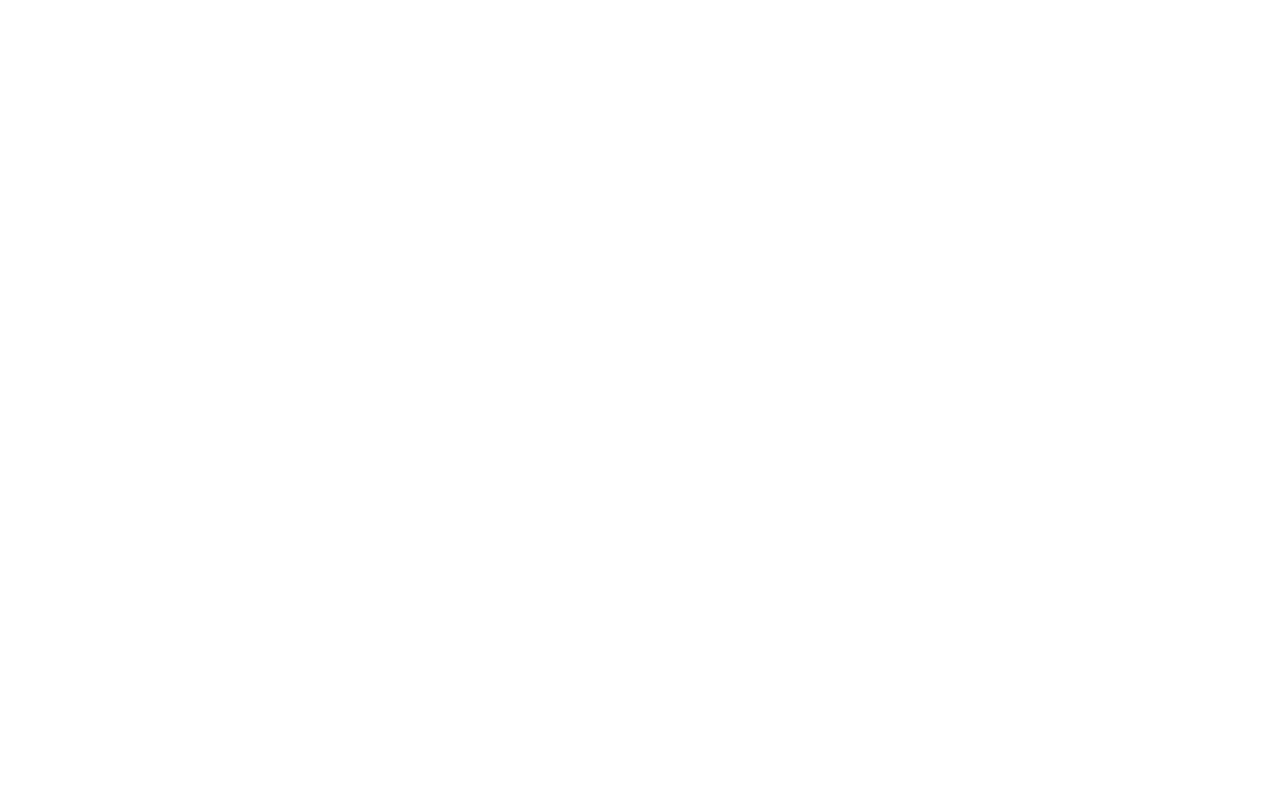
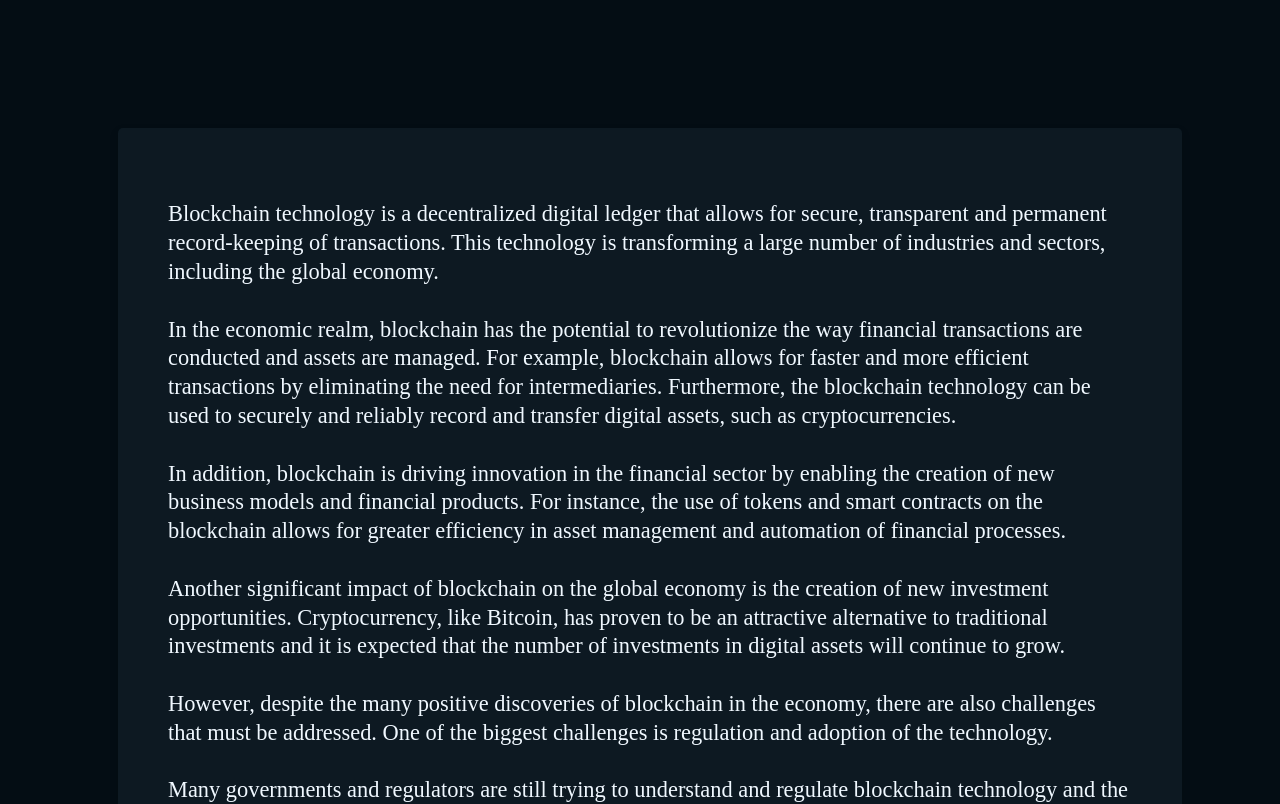
Before and after one commit to DanielSocorro/aftergenesysblock, a plain HTML site: page economics.html in a window 1280 px wide. Shown: the top 804 px of the page. Drawn offline with Linux system fonts and the light colour scheme.

Commit message:
adding economics page styles

```diff
--- /dev/null
+++ b/economics.css
@@ -0,0 +1,38 @@
+body {
+    background-color: #040d14;
+}
+
+p {
+    color: aliceblue;
+}
+
+.main {
+
+    width: 100%;
+    min-width: 320px;
+    height: auto;
+    padding: 20px 10px;
+    font-size: 1.4rem;
+    font-weight: 500;
+    line-height: 1.8rem;
+    color: #808080;
+}
+
+.economic-changes {
+    background-color: #0d1922;
+    border-radius: 5px;
+    box-shadow: 0 4px 8px rgb(0 0 0 / 16%);
+    padding: 50px;
+    margin: 100px;
+}
+
+@media only screen and (max-width: 600px) {
+    .main {
+        font-size: 1.2rem;
+        line-height: 1.5rem;
+    }
+    .economic-changes {
+        padding: 30px;
+        margin: 50px;
+    }
+}
--- a/economics.html
+++ b/economics.html
@@ -5,8 +5,51 @@
     <meta http-equiv="X-UA-Compatible" content="IE=edge">
     <meta name="viewport" content="width=device-width, initial-scale=1.0">
     <title>Document</title>
+    <link rel="stylesheet" href="./economics.css">
 </head>
 <body>
+  <section class="main">
+    <article class="economic-changes">
+       <p>
+        Blockchain technology is a decentralized digital ledger that allows for secure,
+        transparent and permanent record-keeping of transactions.
+        This technology is transforming a large number of industries and sectors,
+         including the global economy.<br><br>
 
+        In the economic realm, blockchain has the potential to revolutionize the way
+        financial transactions are conducted and assets are managed. For example,
+        blockchain allows for faster and more efficient transactions by eliminating
+        the need for intermediaries. Furthermore, the blockchain technology can be used
+        to securely and reliably record and transfer digital assets, such as cryptocurrencies.<br><br>
+
+        In addition, blockchain is driving innovation in the financial sector by
+         enabling the creation of new business models and financial products.
+         For instance, the use of tokens and smart contracts on the blockchain
+         allows for greater efficiency in asset management and automation
+         of financial processes.<br><br>
+
+        Another significant impact of blockchain on the global economy
+        is the creation of new investment opportunities. Cryptocurrency,
+        like Bitcoin, has proven to be an attractive alternative to
+         traditional investments and it is expected that the number of
+         investments in digital assets will continue to grow.<br><br>
+
+        However, despite the many positive discoveries of blockchain in
+        the economy, there are also challenges that must be addressed.
+        One of the biggest challenges is regulation and adoption of the technology.<br><br>
+
+        Many governments and regulators are still trying to understand and regulate
+        blockchain technology and the lack of clear regulation can hinder its long-term adoption.<br><br>
+
+        In conclusion, blockchain is a technology that has the potential to
+        transform the global economy in many positive ways. <br><br>
+
+        From the elimination of intermediaries to the creation of new investment opportunities,
+         blockchain is a technology that should be closely monitored in the coming years.
+         However, there are also significant challenges that must be addressed
+         before the technology can be widely adopted.
+       </p>
+    </article>
+  </section>
 </body>
 </html>
```
Also changed, not shown: index.html (+1 -1 lines).
